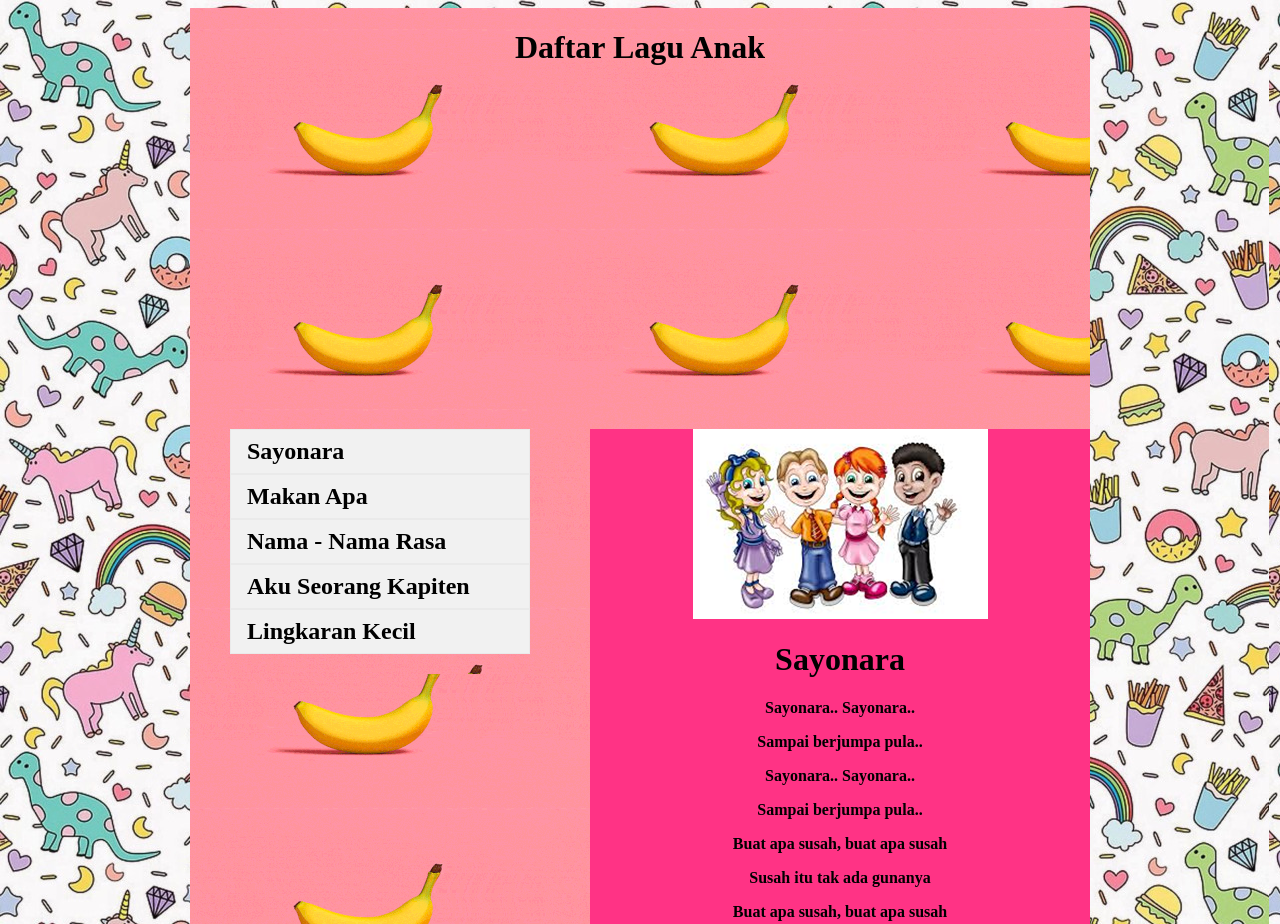
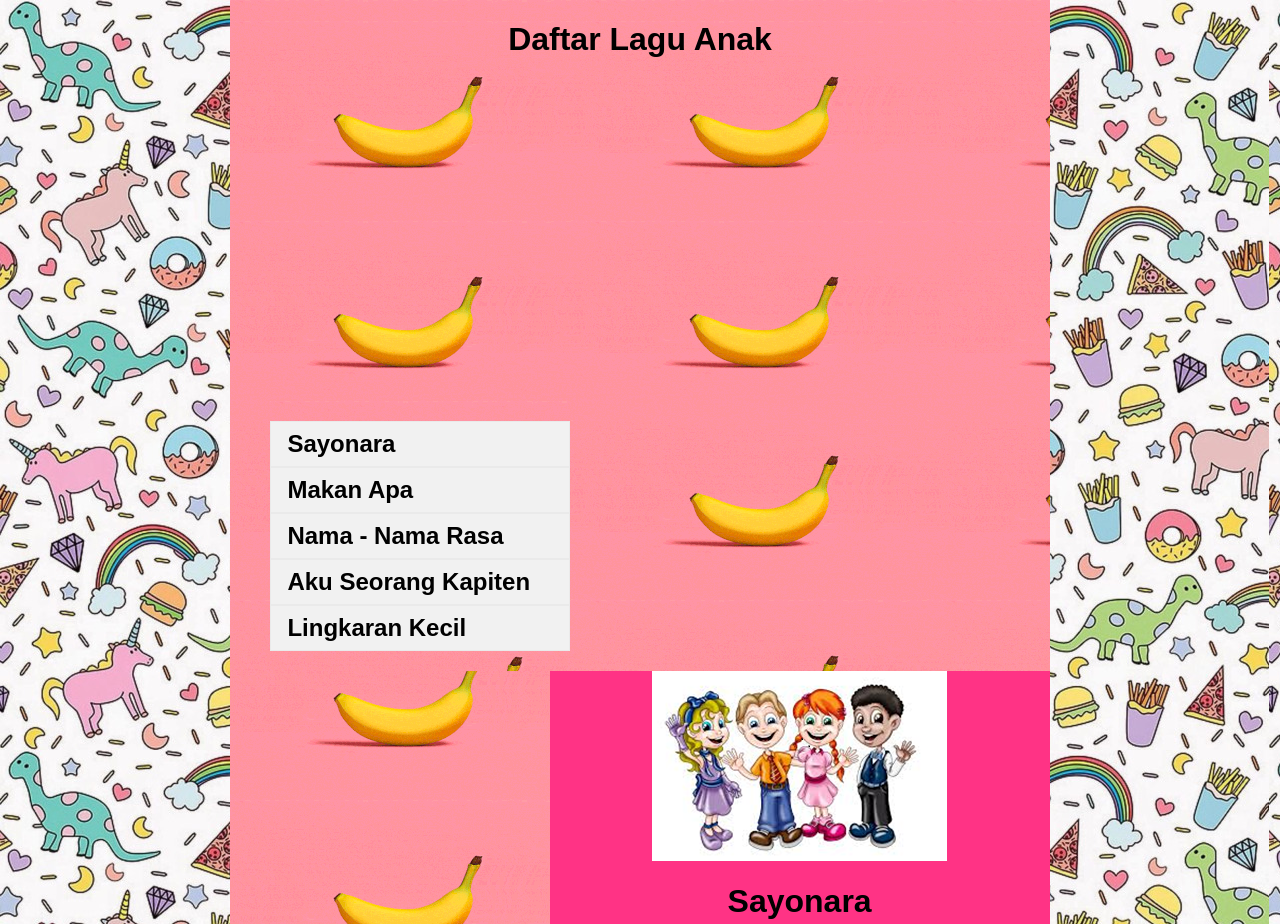
Before and after one commit to richlaar/PWEB161_51014028, a plain HTML site: page Tugas3/Index2.html in a window 1280 px wide. Shown: the top 924 px of the page. Drawn offline with Linux system fonts and the light colour scheme.

Commit message:
Mengupdate css

```diff
--- a/Tugas3/css/style.css
+++ b/Tugas3/css/style.css
@@ -1,5 +1,7 @@
 body{
 	background-image: url(images.jpg);
+	font-family: arial;
+	margin:auto;
 }
 
 .judul{
@@ -8,6 +10,7 @@
 	height: 400px;
 	margin: auto;
 	text-align: center;
+	position: relative;
 	 }
 
 .daftar{
@@ -16,6 +19,8 @@
 	float: left;
 	margin-top: -20px;
 	margin-left: 40px;
+	position: relative;
+	display: inline-block;
 
 }
 
@@ -47,12 +52,14 @@
 	background-size: cover;
 	overflow: auto;
 	float: right;
+	position: relative;
+	display: inline-block;
 	text-align: center;
 }
 
  .kotak{
  	background-image: url(pisang.gif);
  	overflow: auto;
- 	width: 900px;
+ 	width: 64%;
  	margin: auto;
  }
```
